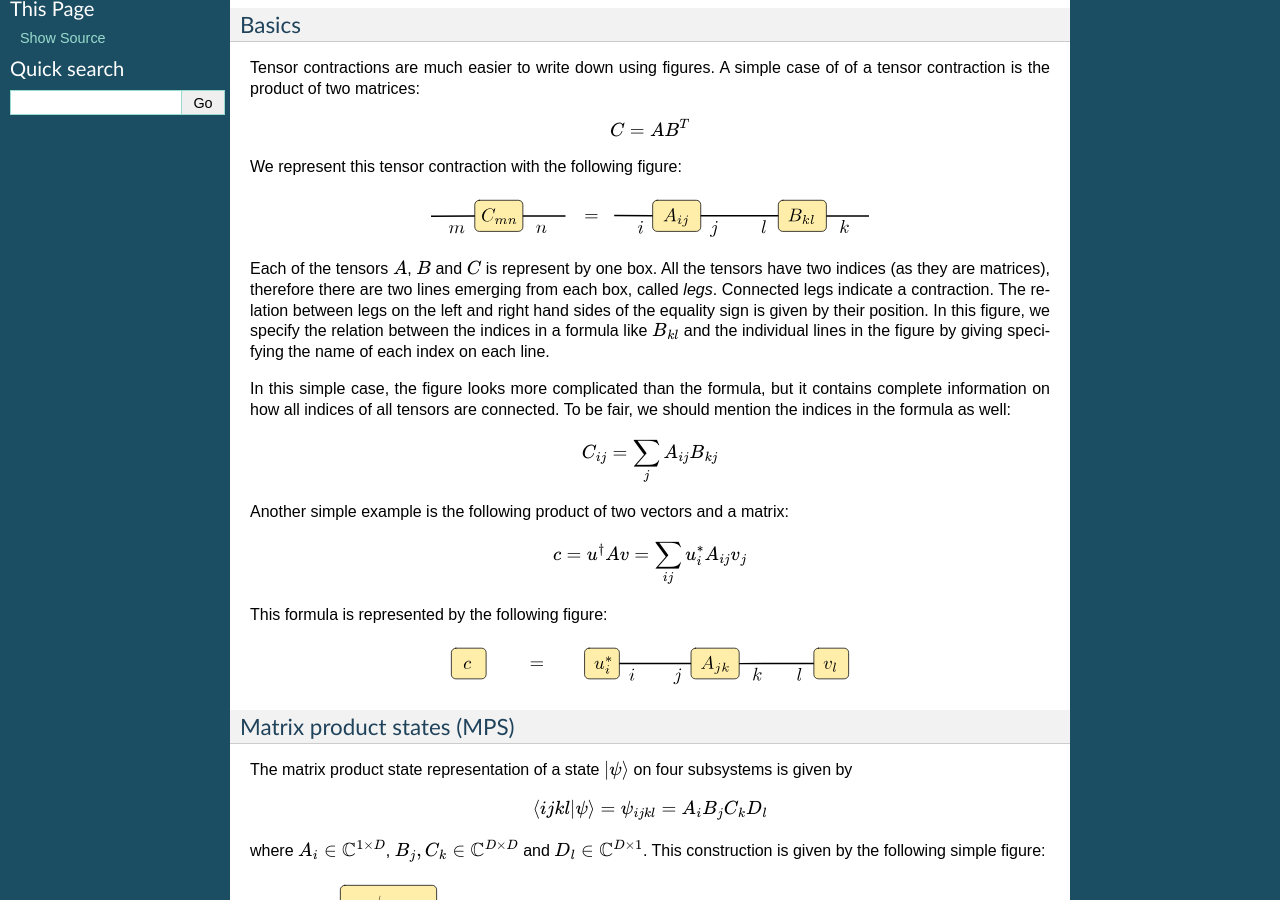
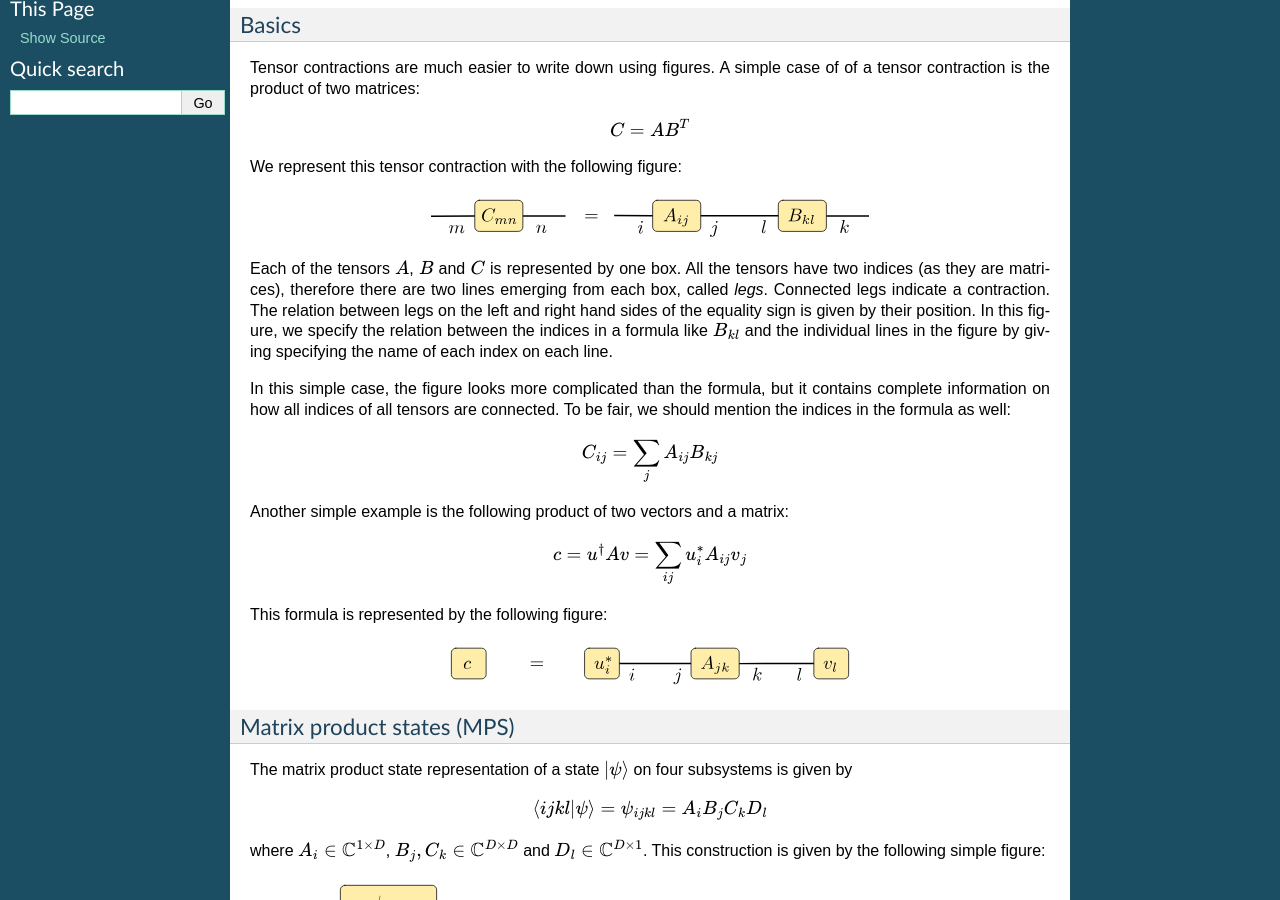
Before and after one commit to vinitX/mpnum, a Sphinx documentation site: the page built from docs/intro.rst, in a window 1280 px wide and 900 px high, scrolled down 418 px. Built offline with Sphinx 7.4.7, drawn with Linux system fonts in a browser that asks for light colours.

Commit message:
minor typo

```diff
--- a/docs/intro.rst
+++ b/docs/intro.rst
@@ -42,8 +42,8 @@ We represent this tensor contraction with the following figure:
    :scale: 150%
    :align: center
 
-Each of the tensors :math:`A`, :math:`B` and :math:`C` is represent by
-one box.  All the tensors have two indices (as they are matrices),
+Each of the tensors :math:`A`, :math:`B` and :math:`C` is represented
+by one box.  All the tensors have two indices (as they are matrices),
 therefore there are two lines emerging from each box, called *legs*.
 Connected legs indicate a contraction.  The relation between legs on
 the left and right hand sides of the equality sign is given by their
```
